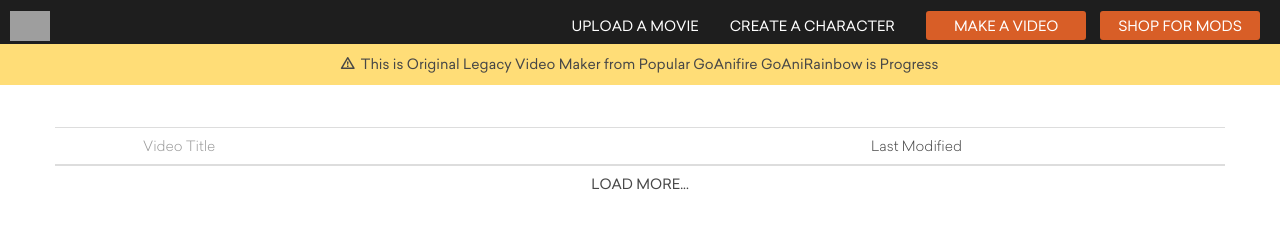
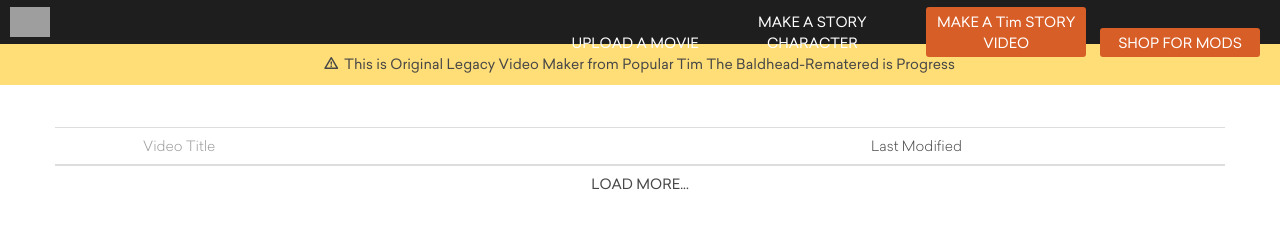
Before and after one commit to Adasp2010/Tim-The-Baldhead-Rematered, a website: page html/list.html in a window 1280 px wide. Drawn offline with Linux system fonts and the light colour scheme; no server answers; grey boxes are pictures that could not be loaded.

Commit message:
Update list.html

```diff
--- a/html/list.html
+++ b/html/list.html
@@ -7,7 +7,7 @@
 			<div>
 				<a class="button_small" onclick="document.getElementById('file').click()">UPLOAD A MOVIE</a>
 				<div class="char_dropdown button_small">
-					<div>CREATE A CHARACTER</div>
+					<div>MAKE A STORY CHARACTER</div>
 					<menu>
 						<a href="/cc?themeId=family&bs=adam">Adam</a>
 						<a href="/cc?themeId=family&bs=eve">Eve</a>
@@ -36,13 +36,12 @@
 
 					</menu>
 				</div>
-				<a href="/go_full" class="button_big">MAKE A VIDEO</a>
+				<a href="/go_full" class="button_big">MAKE A Tim STORY VIDEO</a>
 				<a href="https://wrappershop.ga" class="button_big">SHOP FOR MODS</a>
 			</div>
 		</div>
 		<div class="warning">
-			This is Original Legacy Video Maker from Popular GoAnifire
-			GoAniRainbow is Progress<br>
+			This is Original Legacy Video Maker from Popular Tim The Baldhead-Rematered is Progress<br>
 
 		</div>
 	</header>
```
